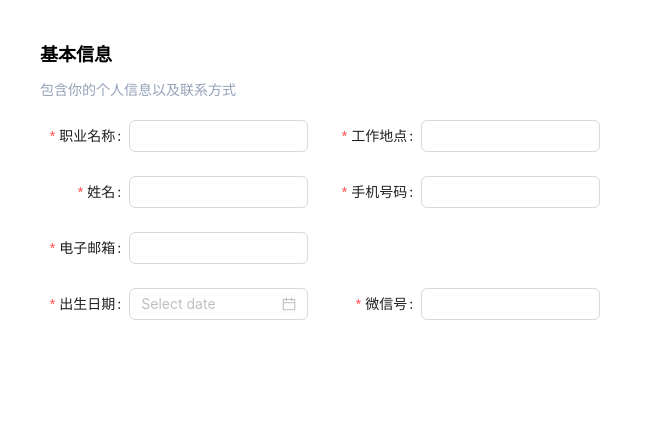
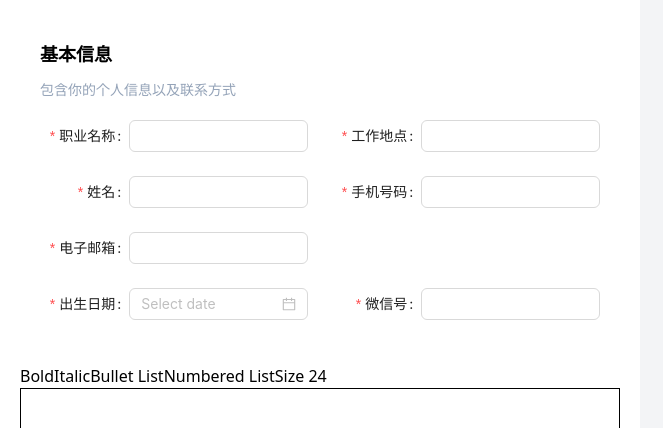
Before and after one commit to JasonJie/block-resume, a React (Vite) app: page / in a window 1280 px wide. Shown: the top 428 px of the page, without its empty margins (0-663 px from the left). Built offline with nearby package versions, Linux system fonts and the light colour scheme.

Commit message:
feat:添加draft-js的demo

```diff
--- a/package.json
+++ b/package.json
@@ -22,6 +22,7 @@
     "zustand": "^4.5.2"
   },
   "devDependencies": {
+    "@types/draft-js": "^0.11.18",
     "@types/node": "^20.12.12",
     "@types/react": "^18.2.66",
     "@types/react-dom": "^18.2.22",
--- /dev/null
+++ b/src/components/CustomDraftEditor/index.tsx
@@ -0,0 +1,90 @@
+import React, { useState } from "react";
+import {
+    Editor,
+    EditorState,
+    RichUtils,
+    getDefaultKeyBinding,
+    DraftHandleValue,
+} from "draft-js";
+import "draft-js/dist/Draft.css";
+
+// const { hasCommandModifier } = KeyBindingUtil;
+
+const CustomDraftEditor: React.FC = () => {
+    const [editorState, setEditorState] = useState<EditorState>(
+        EditorState.createEmpty()
+    );
+
+    const onChange = (newEditorState: EditorState) => {
+        setEditorState(newEditorState);
+    };
+
+    const handleKeyCommand = (
+        command: string,
+        editorState: EditorState
+    ): DraftHandleValue => {
+        const newState = RichUtils.handleKeyCommand(editorState, command);
+
+        if (newState) {
+            onChange(newState);
+            return "handled";
+        }
+
+        return "not-handled";
+    };
+
+    const mapKeyToEditorCommand = (e: React.KeyboardEvent): string | null => {
+        if (e.keyCode === 9 /* TAB */) {
+            const newEditorState = RichUtils.onTab(e, editorState, 4);
+            if (newEditorState !== editorState) {
+                onChange(newEditorState);
+            }
+            return null;
+        }
+
+        return getDefaultKeyBinding(e);
+    };
+
+    const toggleInlineStyle = (style: string) => {
+        onChange(RichUtils.toggleInlineStyle(editorState, style));
+    };
+
+    const toggleBlockType = (blockType: string) => {
+        onChange(RichUtils.toggleBlockType(editorState, blockType));
+    };
+
+    return (
+        <div>
+            <div>
+                <button onClick={() => toggleInlineStyle("BOLD")}>Bold</button>
+                <button onClick={() => toggleInlineStyle("ITALIC")}>
+                    Italic
+                </button>
+                <button onClick={() => toggleBlockType("unordered-list-item")}>
+                    Bullet List
+                </button>
+                <button onClick={() => toggleBlockType("ordered-list-item")}>
+                    Numbered List
+                </button>
+                <button onClick={() => toggleInlineStyle("FONT_SIZE_24")}>
+                    Size 24
+                </button>
+            </div>
+            <div
+                style={{
+                    border: "1px solid black",
+                    minHeight: "6em",
+                    cursor: "text",
+                }}>
+                <Editor
+                    editorState={editorState}
+                    handleKeyCommand={handleKeyCommand}
+                    keyBindingFn={mapKeyToEditorCommand}
+                    onChange={onChange}
+                />
+            </div>
+        </div>
+    );
+};
+
+export default CustomDraftEditor;
--- a/src/components/index.tsx
+++ b/src/components/index.tsx
@@ -1 +1,4 @@
-export * from "./AntdInput";
+import AntdInput from "./AntdInput";
+import CustomDraftEditor from "./CustomDraftEditor";
+
+export { AntdInput, CustomDraftEditor };
--- a/src/pages/resume/components/edit-resume/components/basic-info.tsx
+++ b/src/pages/resume/components/edit-resume/components/basic-info.tsx
@@ -1,6 +1,6 @@
 import React from "react";
 import { Form, Row, Col, DatePicker } from "antd";
-import AntdInput from "@/components/AntdInput";
+import { AntdInput } from "@/components";
 import { FieldUnion } from "@/common/type";
 import { useDemoStore } from "@/store";
 import dayjs from "dayjs";
--- a/src/pages/resume/components/edit-resume/components/index.tsx
+++ b/src/pages/resume/components/edit-resume/components/index.tsx
@@ -1,3 +1,4 @@
 import BasicInfoPage from "./basic-info";
+import WorkExperiencePage from "./work-experience";
 
-export { BasicInfoPage };
+export { BasicInfoPage, WorkExperiencePage };
--- /dev/null
+++ b/src/pages/resume/components/edit-resume/components/work-experience.tsx
@@ -0,0 +1,12 @@
+import React from "react";
+import { CustomDraftEditor } from "@/components";
+
+const workExperience: React.FC = () => {
+    return (
+        <>
+            <CustomDraftEditor />
+        </>
+    );
+};
+const workExperiencePage = React.memo(workExperience);
+export default workExperiencePage;
--- a/src/pages/resume/components/edit-resume/index.tsx
+++ b/src/pages/resume/components/edit-resume/index.tsx
@@ -1,8 +1,9 @@
-import { BasicInfoPage } from "./components/index";
+import { BasicInfoPage, WorkExperiencePage } from "./components/index";
 const EditResume = () => {
     return (
         <div className="p-5">
             <BasicInfoPage />
+            <WorkExperiencePage />
         </div>
     );
 };
--- a/src/pages/resume/components/render-resume/index.tsx
+++ b/src/pages/resume/components/render-resume/index.tsx
@@ -15,7 +15,11 @@ const RenderResume: React.FC = () => {
         }
     }, [PAGE_STYLE]);
 
-    return <div className="p-5">{switchPageStyle}</div>;
+    return (
+        <div className="p-5 bg-gray-100 min-h-screen-100">
+            {switchPageStyle}
+        </div>
+    );
 };
 
 const RenderResumePage = React.memo(RenderResume);
--- a/tailwind.config.js
+++ b/tailwind.config.js
@@ -2,7 +2,11 @@
 module.exports = {
     content: ["./index.html", "./src/**/*.{js,ts,jsx,tsx}"],
     theme: {
-        extend: {},
+        extend: {
+            minHeight: {
+                "screen-100": "100vh",
+            },
+        },
     },
     plugins: [],
 };
--- a/vite.config.ts
+++ b/vite.config.ts
@@ -13,4 +13,7 @@ export default defineConfig({
             "@": path.resolve(__dirname, "src"),
         },
     },
+    define: {
+        global: "window",
+    },
 });
```
Also changed, not shown: 1 other file (tests, documents, lock files or other folders).
